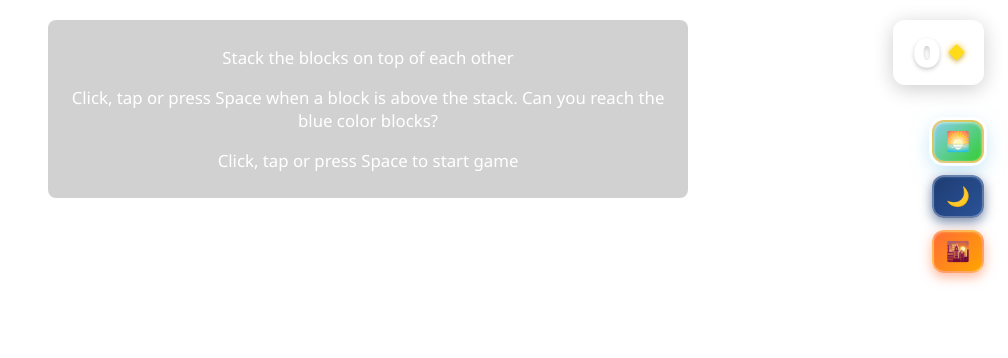
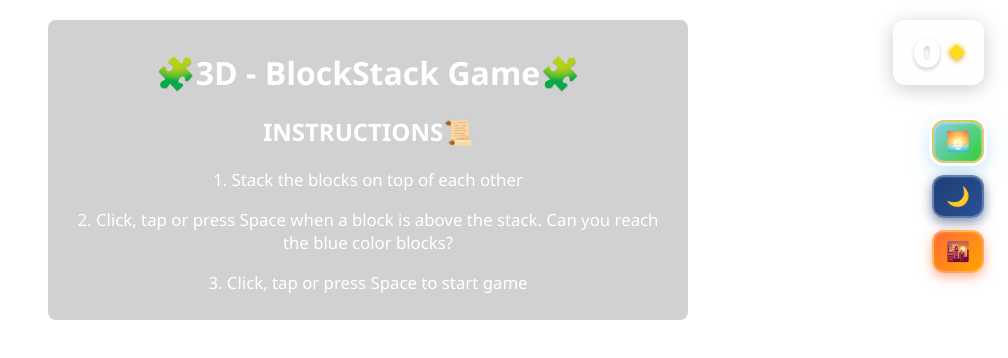
Before and after one commit to maitri-vv/3D-Blockstack, a plain HTML site: page index.html in a window 1280 px wide. Shown: the whole page, without its empty margins (272-1280 px from the left). Drawn offline with nearby package versions, Linux system fonts and the light colour scheme; a script that the page names is missing.

Commit message:
Added Game Name and Instruction Headings. Also improved Game over message.

```diff
--- a/index.html
+++ b/index.html
@@ -21,9 +21,11 @@
   <!-- instructions -->
   <div id="instructions">
     <div class="content">
-      <p>Stack the blocks on top of each other</p>
-      <p>Click, tap or press Space when a block is above the stack. Can you reach the blue color blocks?</p>
-      <p>Click, tap or press Space to start game</p>
+      <h1>🧩3D - BlockStack Game🧩 </h1>
+      <h2>INSTRUCTIONS📜</h2>
+      <p>1. Stack the blocks on top of each other</p>
+      <p>2. Click, tap or press Space when a block is above the stack. Can you reach the blue color blocks?</p>
+      <p>3. Click, tap or press Space to start game</p>
     </div>
   </div>
 
@@ -41,8 +43,8 @@
         <h1>Game Over!</h1>
       </div>
 
-      <p class="miss-message">You missed the block</p>
-
+      <p class="miss-message">You missed the block 😅 </p>
+      <p class="luck-message">Better luck next time 🤞</p>
       <div class="score-container">
         <div class="score-card current-score">
           <div class="score-label">Your Score</div>
```
